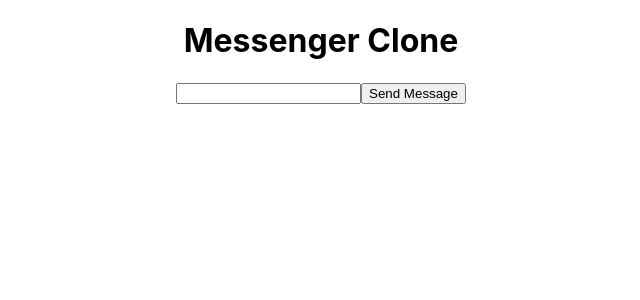
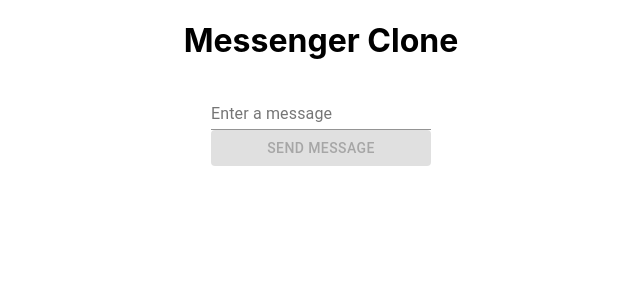
Before and after one commit to rahulkumawat2107/FB-Messenger-Clone-ReactJS, a React (Create React App) app: page / in a window 1280 px wide. Shown: the top 300 px of the page, without its empty margins (319-959 px from the left). Built offline with nearby package versions, Linux system fonts and the light colour scheme.

Commit message:
added simple material-ui

```diff
--- a/src/Chat.js
+++ b/src/Chat.js
@@ -1,4 +1,6 @@
 import React, {useState, useEffect} from 'react'
+import { Button, FormControl, InputLabel, Input, FormHelperText} from '@material-ui/core';
+
 
 function Chat() {
 
@@ -17,9 +19,13 @@ function Chat() {
 
     return(
         <div>
+
             <form>
-                <input value={input} onChange = {(e) => setInput(e.target.value)}></input>
-                <button type = 'submit' onClick={sendMessage}>Send Message</button>
+                <FormControl>
+                    <InputLabel>Enter a message</InputLabel>
+                    <Input value={input} onChange = {(e) => setInput(e.target.value)} />
+                    <Button disabled={!input} variant = "contained" color = "primary" type = 'submit' onClick={sendMessage}>Send Message</Button>
+                </FormControl>
             </form>
 
             {
```
